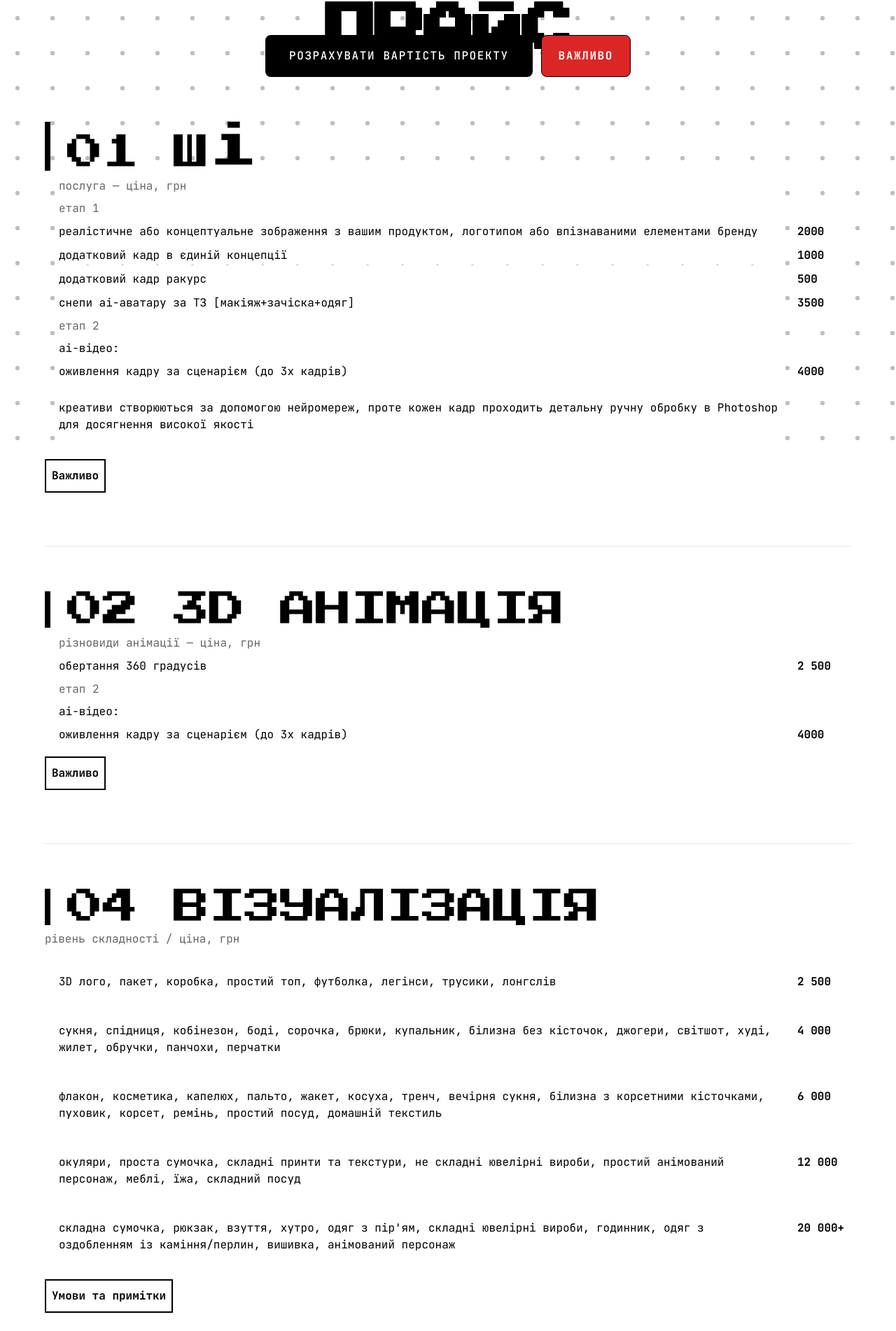
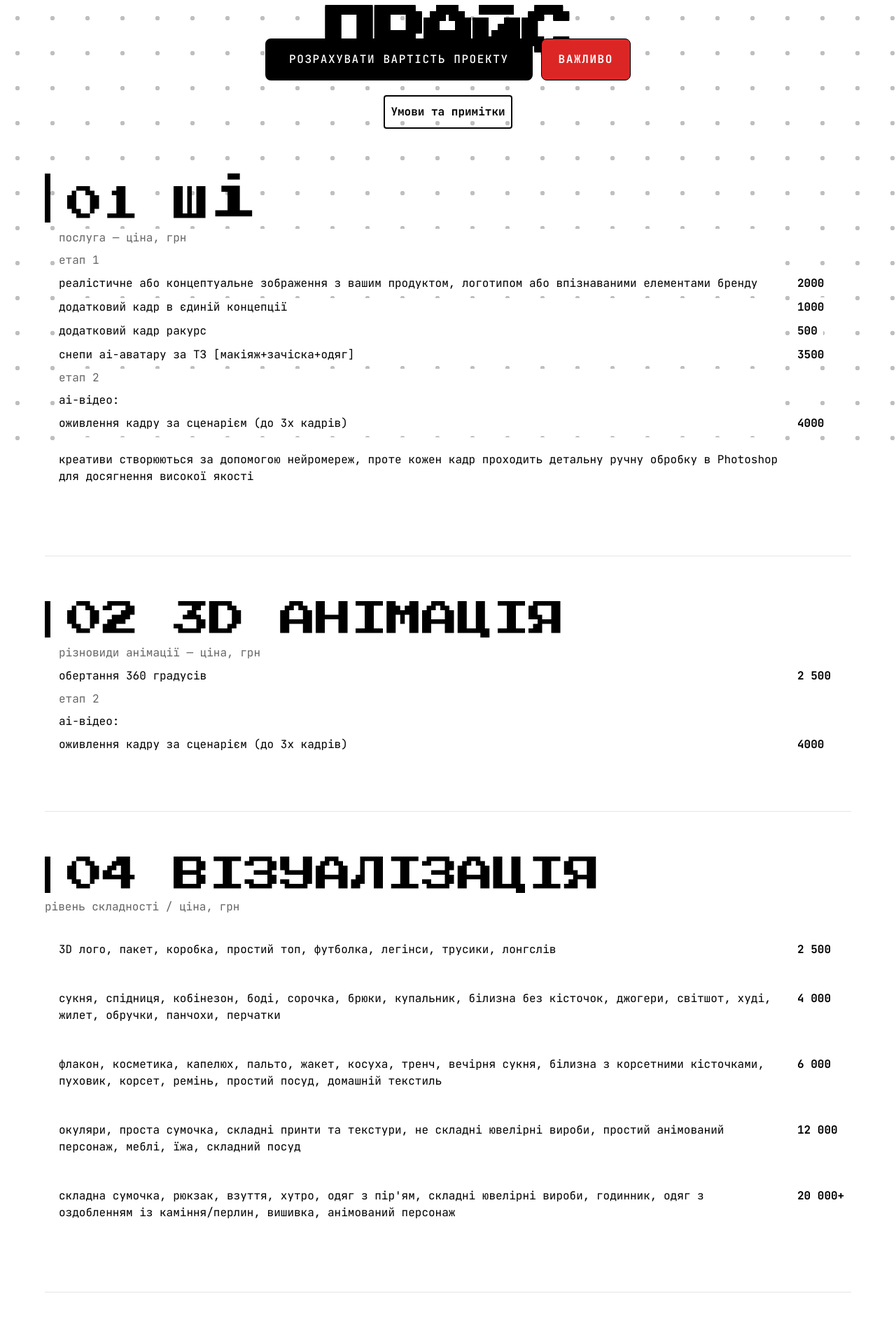
Before and after one commit to ElizavetaDX/Bohemia.com, a Next.js app: page /price in a window 1280 px wide. Shown: the part 149-2051 px from the top of the page at 70% size. Built offline with nearby package versions, Linux system fonts and the light colour scheme; a web font is replaced by a local one.

Commit message:
прайс добавление калькулятора

```diff
--- a/src/app/price/page.tsx
+++ b/src/app/price/page.tsx
@@ -170,8 +170,6 @@ const priceItems = [
 export default function PricePage() {
   const [scrolled, setScrolled] = useState(false)
   const [mobileMenuOpen, setMobileMenuOpen] = useState(false)
-  const [openNotes, setOpenNotes] = useState<Set<number>>(new Set())
-  const [openImportant, setOpenImportant] = useState<Set<number>>(new Set())
 
   useEffect(() => {
     const handleScroll = () => setScrolled(window.scrollY > 10)
@@ -296,7 +294,7 @@ export default function PricePage() {
             <div className="text-center w-[110px] sm:w-[130px] md:w-[280px] text-[10px] sm:text-xs md:text-sm lg:text-base xl:text-lg font-bold text-black/60 font-press-start">BOHEMIQA STUDIO</div>
             <div className="text-right tracking-tight text-[10px] sm:text-xs md:text-sm lg:text-base xl:text-lg font-bold text-black/60">009</div>
           </div>
-          <h1 className="font-press-start pixel-hero text-3xl sm:text-4xl md:text-5xl lg:text-6xl xl:text-7xl tracking-tight leading-[0.8] text-black text-center mt-2 mb-4 md:mb-6">
+          <h1 className="font-press-start pixel-hero text-3xl sm:text-4xl md:text-5xl lg:text-6xl xl:text-7xl tracking-tight leading-[0.8] text-black text-center mt-2 mb-4 md:mb-6 pt-[5px] pb-[5px]">
             ПРАЙС
           </h1>
         </div>
@@ -358,60 +356,11 @@ export default function PricePage() {
                       )}
                     </>
                   )}
-                  {!('lines' in item) && (
-                    'notes' in item && (item as { notes?: { title: string; items: string[] } }).notes ? (
-                      <div className="mt-4">
-                        <button
-                          type="button"
-                          onClick={() => setOpenNotes((prev) => {
-                            const next = new Set(prev)
-                            if (next.has(item.id)) next.delete(item.id)
-                            else next.add(item.id)
-                            return next
-                          })}
-                          className="inline-flex items-center px-2 py-1 min-h-[48px] font-bold text-sm md:text-base text-black mb-3 text-left cursor-pointer border-2 border-black transition-colors hover:bg-black hover:text-white"
-                          aria-expanded={openNotes.has(item.id)}
-                        >
-                          {(item as { notes: { title: string; items: string[] } }).notes.title}
-                        </button>
-                        {openNotes.has(item.id) && (
-                          <div className="font-content-mono text-sm md:text-base text-black leading-relaxed mb-4 space-y-1">
-                            {(item as { notes: { title: string; items: string[] } }).notes.items.map((line, i) => (
-                              <span key={i} className="block w-full max-w-full break-words bg-white pt-5 pb-5">
-                                {line}
-                              </span>
-                            ))}
-                          </div>
-                        )}
-                      </div>
-                    ) : (
-                      !('tiers' in item) && 'price' in item && (
-                        <span className="inline-block px-2 py-1 font-bold text-sm md:text-base text-black">
-                          {(item as { price?: string }).price}
-                        </span>
-                      )
-                    )
+                  {!('lines' in item) && !('tiers' in item) && 'price' in item && (
+                    <span className="inline-block px-2 py-1 font-bold text-sm md:text-base text-black">
+                      {(item as { price?: string }).price}
+                    </span>
                   )}
-                  <div className="mt-4 flex flex-col items-start">
-                    <button
-                      type="button"
-                      onClick={() => setOpenImportant((prev) => {
-                        const next = new Set(prev)
-                        if (next.has(item.id)) next.delete(item.id)
-                        else next.add(item.id)
-                        return next
-                      })}
-                      className="inline-flex items-center px-2 py-1 min-h-[48px] font-bold text-sm md:text-base text-black mb-3 text-left cursor-pointer border-2 border-black transition-colors hover:bg-black hover:text-white"
-                      aria-expanded={openImportant.has(item.id)}
-                    >
-                      Важливо
-                    </button>
-                    {openImportant.has(item.id) && (
-                      <p className="text-sm md:text-base text-black/80 leading-relaxed max-w-md">
-                        Щоб порахувати вартість проекту з 3D анімацією скористайтеся, будь ласка, формулою: Анімація + Візуалізація + Сцена
-                      </p>
-                    )}
-                  </div>
                 </div>
               </li>
             ))}
--- a/src/components/PriceCalculator.tsx
+++ b/src/components/PriceCalculator.tsx
@@ -66,7 +66,15 @@ export function PriceCalculator() {
   const [sending, setSending] = useState(false)
   const [sent, setSent] = useState(false)
   const [showImportant, setShowImportant] = useState(false)
+  const [showNotes, setShowNotes] = useState(false)
   const panelRef = useRef<HTMLDivElement>(null)
+
+  const notesItems = [
+    'базовий пакет візуалізації включає 10 фото-рендерів в різних ракурсах/кольорах(до 3х)/позах/з різним фоном',
+    'кожен додатковий рендер 50 грн (мінімальне замовлення 5 шт/1 колір)',
+    "3D об'єкт залишається з вами назавжди і може бути використаний в подальшому для креативів та анімацій",
+    'в прайсі вказана орієнтовна середня ціна, кінцева озвучується після знайомства з вашим продуктом по фото/ескізу/референсу',
+  ]
 
   useEffect(() => {
     if (open && panelRef.current) {
@@ -140,7 +148,13 @@ export function PriceCalculator() {
     return lines.join('\n')
   }, [name, telegram, phone, comment, animation, visualization, scene, cg, vfx, staticAi, total])
 
-  const canSend = total > 0 && name.trim().length > 0 && telegram.trim().replace(/^@/, '').length > 0
+  const bundleComplete = !animation || (visualization !== null && scene !== null)
+  const showBundleMessage = Boolean(animation && (!visualization || !scene))
+  const canSend =
+    total > 0 &&
+    name.trim().length > 0 &&
+    telegram.trim().replace(/^@/, '').length > 0 &&
+    bundleComplete
 
   const handleSend = async () => {
     if (!canSend) return
@@ -166,7 +180,7 @@ export function PriceCalculator() {
   return (
     <section id="calculator" className="content-above-dots px-4 sm:px-6 md:px-12 py-4 md:py-6">
       <div className="max-w-6xl mx-auto">
-        <div className="flex flex-wrap justify-center items-stretch gap-3">
+        <div className="flex flex-wrap justify-center items-stretch gap-3 pt-[5px] pb-[5px]">
           <button
             type="button"
             onClick={() => setOpen((prev) => !prev)}
@@ -190,6 +204,26 @@ export function PriceCalculator() {
               Щоб порахувати вартість проекту з 3D анімацією скористайтеся, будь ласка, формулою:{' '}
               <span className="font-bold underline">Анімація + Візуалізація + Сцена</span>.
             </p>
+          </div>
+        )}
+
+        <div className="mt-4 flex justify-center">
+          <button
+            type="button"
+            onClick={() => setShowNotes((prev) => !prev)}
+            className="inline-flex items-center px-2 py-1 min-h-[48px] font-bold text-sm md:text-base text-black border-2 border-black transition-colors hover:bg-black hover:text-white rounded focus:outline-none focus:ring-2 focus:ring-black/30"
+            aria-expanded={showNotes}
+          >
+            Умови та примітки
+          </button>
+        </div>
+        {showNotes && (
+          <div className="mt-3 max-w-2xl mx-auto font-content-mono text-sm md:text-base text-black leading-relaxed space-y-1 border border-black rounded-lg px-4 py-3 bg-white">
+            {notesItems.map((line, i) => (
+              <p key={i} className="break-words">
+                {line}
+              </p>
+            ))}
           </div>
         )}
 
@@ -220,7 +254,7 @@ export function PriceCalculator() {
             </div>
 
             <div className="flex-1 min-h-0 overflow-y-auto px-4 py-6 space-y-8">
-              {/* Анімація */}
+              {/* Анімація — клік знімає вибір */}
               <div>
                 <h3 className="text-xs font-semibold uppercase tracking-widest text-black/60 mb-3">Анімація</h3>
                 <div className="grid grid-cols-1 sm:grid-cols-2 gap-2">
@@ -228,7 +262,7 @@ export function PriceCalculator() {
                     <button
                       key={opt.id}
                       type="button"
-                      onClick={() => setAnimation(opt.id)}
+                      onClick={() => setAnimation((prev) => (prev === opt.id ? null : opt.id))}
                       className={`${cardBase} ${animation === opt.id ? cardActive : cardInactive}`}
                     >
                       <span className="font-medium text-sm">{opt.label}</span>
@@ -238,15 +272,19 @@ export function PriceCalculator() {
                 </div>
               </div>
 
-              {/* Візуалізація */}
-              <div>
+              {/* Візуалізація — обов'язкова при виборі анімації */}
+              <div
+                className={`rounded-lg p-3 transition-shadow ${
+                  animation && !visualization ? 'ring-2 ring-red-400 ring-offset-2 shadow-[0_0_0_1px_rgba(239,68,68,0.3)]' : ''
+                }`}
+              >
                 <h3 className="text-xs font-semibold uppercase tracking-widest text-black/60 mb-3">Візуалізація</h3>
                 <div className="grid grid-cols-1 sm:grid-cols-2 gap-2">
                   {VISUALIZATION_TIERS.map((tier) => (
                     <button
                       key={tier.id}
                       type="button"
-                      onClick={() => setVisualization(tier.id)}
+                      onClick={() => setVisualization((prev) => (prev === tier.id ? null : tier.id))}
                       className={`${cardBase} ${visualization === tier.id ? cardActive : cardInactive}`}
                     >
                       <span className="font-medium text-sm">{tier.label} — {tier.price} грн</span>
@@ -256,15 +294,19 @@ export function PriceCalculator() {
                 </div>
               </div>
 
-              {/* Сцена */}
-              <div>
+              {/* Сцена — обов'язкова при виборі анімації */}
+              <div
+                className={`rounded-lg p-3 transition-shadow ${
+                  animation && !scene ? 'ring-2 ring-red-400 ring-offset-2 shadow-[0_0_0_1px_rgba(239,68,68,0.3)]' : ''
+                }`}
+              >
                 <h3 className="text-xs font-semibold uppercase tracking-widest text-black/60 mb-3">Сцена</h3>
                 <div className="grid grid-cols-1 sm:grid-cols-2 gap-2">
                   {SCENE_OPTIONS.map((opt) => (
                     <button
                       key={opt.id}
                       type="button"
-                      onClick={() => setScene(opt.id)}
+                      onClick={() => setScene((prev) => (prev === opt.id ? null : opt.id))}
                       className={`${cardBase} ${scene === opt.id ? cardActive : cardInactive}`}
                     >
                       <span className="font-medium text-sm">{opt.label} {opt.price > 0 ? `— ${opt.price} грн` : '(0 грн)'}</span>
@@ -383,6 +425,11 @@ export function PriceCalculator() {
 
             {/* Фіксований блок з сумою та кнопкою */}
             <div className="flex-shrink-0 border-t border-black/20 px-4 py-4 bg-white/90">
+              {showBundleMessage && (
+                <p className="text-sm text-red-600 font-medium mb-3" role="alert">
+                  Для розрахунку анімації оберіть також візуалізацію та сцену.
+                </p>
+              )}
               <div className="flex flex-col sm:flex-row items-stretch sm:items-center justify-between gap-3">
                 <p className="text-xl font-bold text-black tabular-nums">
                   Разом: <span className="font-press-start">{total.toLocaleString('uk-UA')} грн</span>
```
